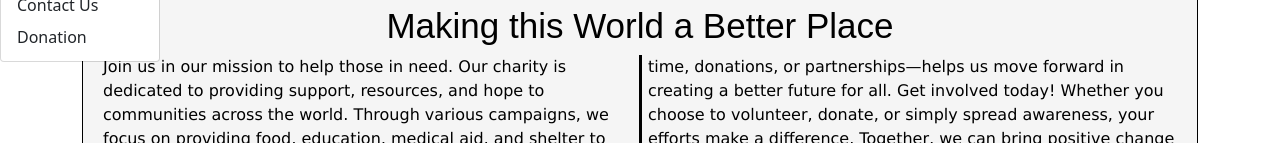
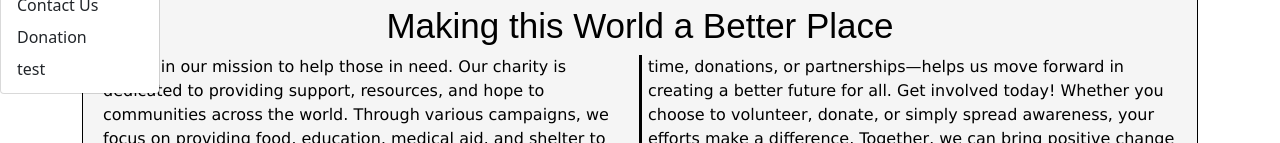
Before and after one commit to Afiqq17/project2WDT, a plain HTML site: page index.html in a window 1280 px wide. Both pictures are taken after a click on the button "Menu". Shown: the part 188-331 px from the top of the page. Drawn offline with nearby package versions, Linux system fonts and the light colour scheme.

Commit message:
add test

```diff
--- a/index.html
+++ b/index.html
@@ -20,6 +20,8 @@
         <li><a class="dropdown-item" href="getinvolved.html">Get Involved</a></li>
         <li><a class="dropdown-item" href="contact.html">Contact Us</a></li>
         <li><a class="dropdown-item" href="donation.html">Donation</a></li>
+        <li><a class="dropdown-item" href="contact.html">test</a></li>
+
       </ul>
     </div>
 
```
